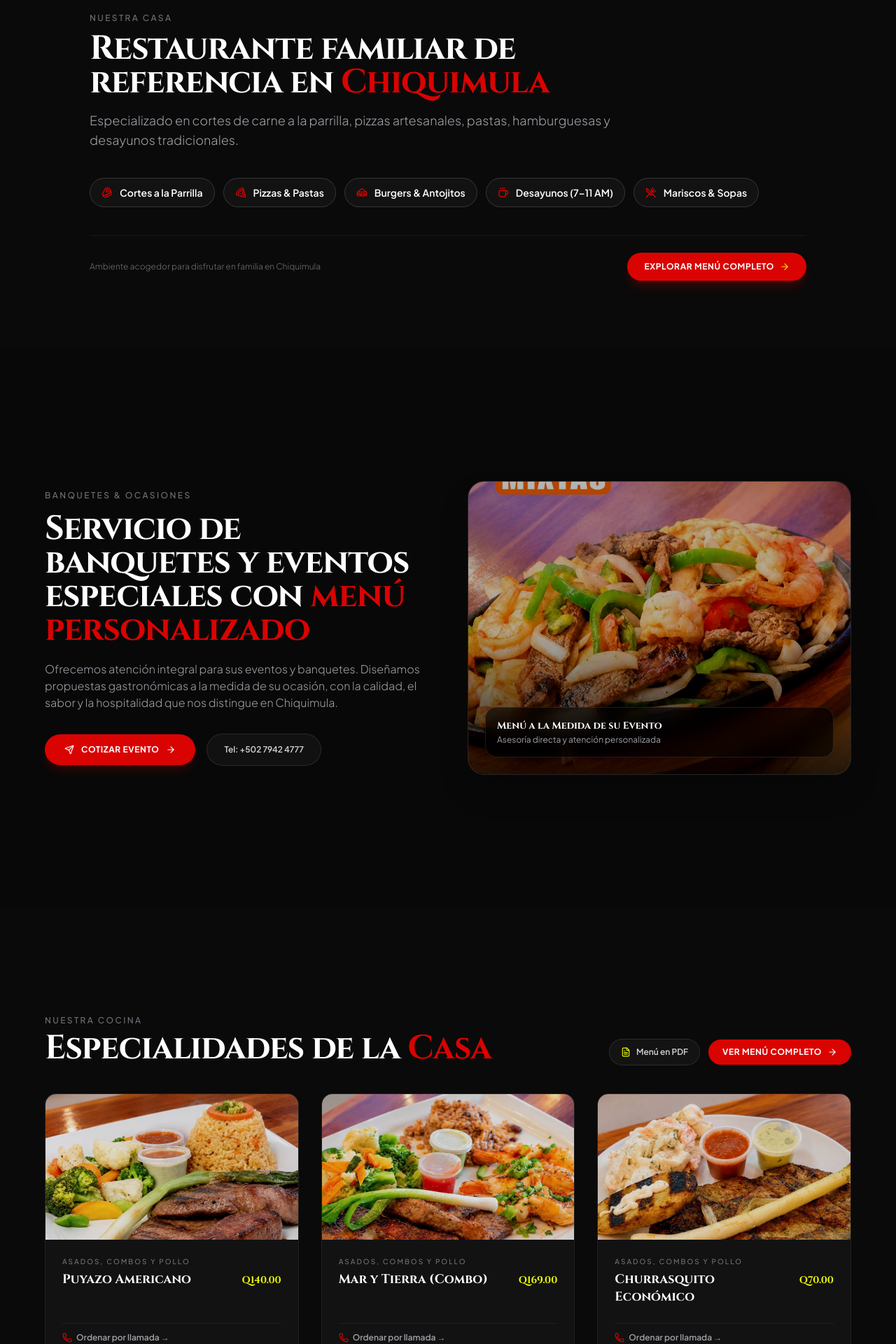
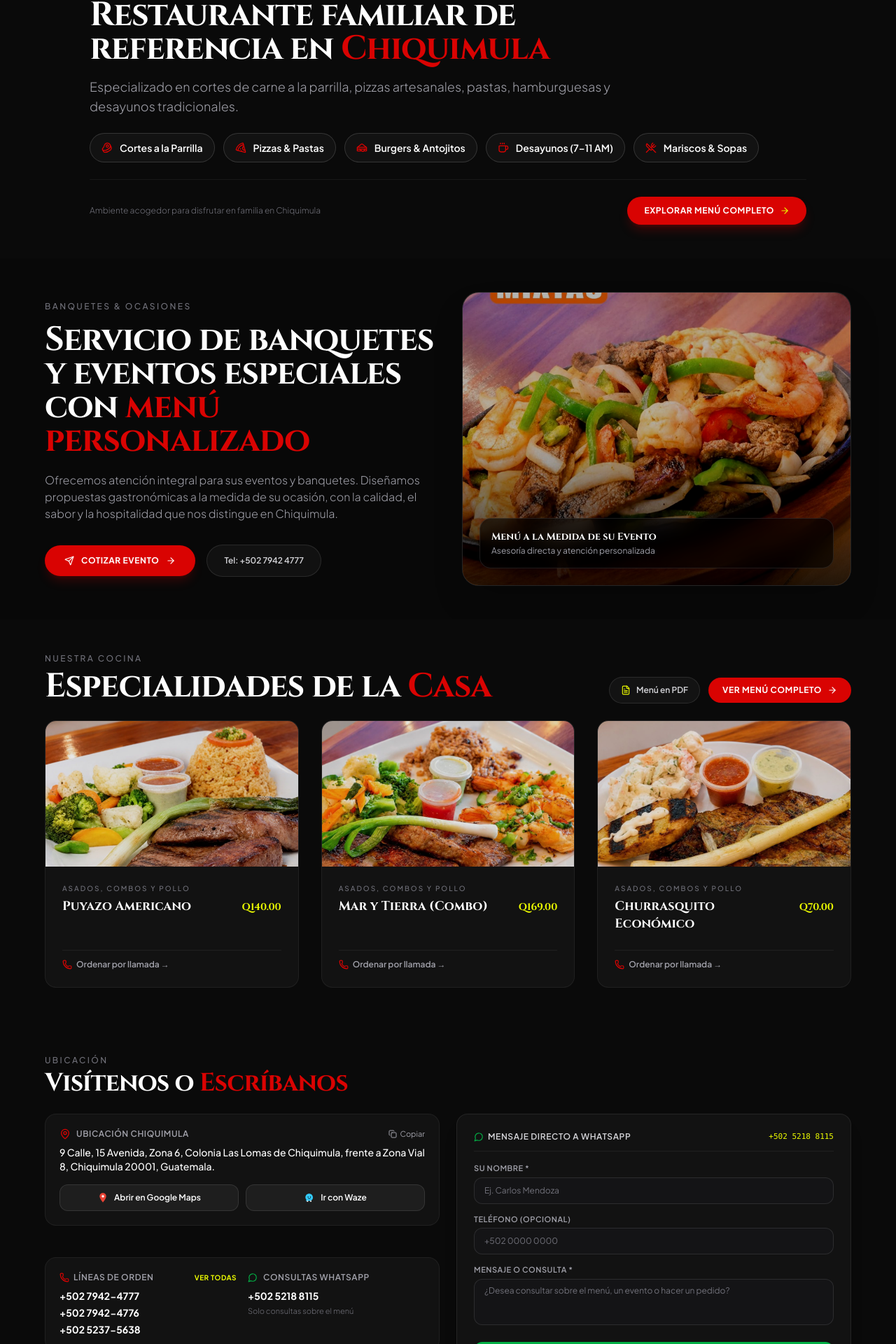
Before and after one commit to simporatech/tony-sgrill-web, a React (Vite) app: page / in a window 1280 px wide. Shown: the part 879-2799 px from the top of the page at 70% size. Built offline with nearby package versions, Linux system fonts and the light colour scheme; a web font is replaced by a local one.

Commit message:
fix(layout): remove forced min-h-screen and excessive vertical padding across all content sections

```diff
--- a/src/components/AboutSection.tsx
+++ b/src/components/AboutSection.tsx
@@ -17,11 +17,11 @@ export const AboutSection: React.FC = () => {
   return (
     <section
       id="nosotros"
-      className="relative bg-[#0a0a0a] text-white px-4 sm:px-6 lg:px-8 py-20 sm:py-24 border-t border-white/[0.05]"
+      className="relative bg-[#0a0a0a] text-white px-4 sm:px-6 lg:px-8 py-8 sm:py-12 border-t border-white/[0.05]"
     >
       <div className="max-w-5xl mx-auto w-full">
         {/* Concise Brand Story */}
-        <div className="max-w-3xl mb-10">
+        <div className="max-w-3xl mb-6">
           <span className="text-xs uppercase tracking-[0.2em] text-zinc-500 font-medium block mb-3">
             {about.eyebrow}
           </span>
@@ -34,7 +34,7 @@ export const AboutSection: React.FC = () => {
         </div>
 
         {/* Functional Category Jump Pills */}
-        <div className="flex flex-wrap gap-3 mb-10">
+        <div className="flex flex-wrap gap-3 mb-6">
           {QUICK_CATEGORY_LINKS.map((item) => {
             const Icon = item.icon;
             return (
--- a/src/components/Contact.tsx
+++ b/src/components/Contact.tsx
@@ -68,9 +68,9 @@ export const Contact: React.FC = () => {
   return (
     <section
       id="contacto"
-      className="relative min-h-screen flex flex-col justify-between bg-[#0a0a0a] text-white px-4 sm:px-6 lg:px-8 pt-20 pb-12"
+      className="relative bg-[#0a0a0a] text-white px-4 sm:px-6 lg:px-8 py-8 sm:py-12"
     >
-      <div className="max-w-6xl mx-auto w-full my-auto">
+      <div className="max-w-6xl mx-auto w-full">
 
         {/* Header */}
         <div className="mb-6">
--- a/src/components/EventsSection.tsx
+++ b/src/components/EventsSection.tsx
@@ -9,9 +9,9 @@ export const EventsSection: React.FC = () => {
   return (
     <section
       id="eventos"
-      className="relative min-h-screen flex items-center justify-center bg-[#080808] text-white px-4 sm:px-6 lg:px-8 py-20"
+      className="relative bg-[#080808] text-white px-4 sm:px-6 lg:px-8 py-8 sm:py-12"
     >
-      <div className="max-w-6xl mx-auto w-full grid grid-cols-1 lg:grid-cols-12 gap-8 lg:gap-14 items-center">
+      <div className="max-w-6xl mx-auto w-full grid grid-cols-1 lg:grid-cols-12 gap-6 lg:gap-10 items-center">
 
         {/* Left Editorial Copy */}
         <div className="lg:col-span-6 flex flex-col justify-center">
--- a/src/components/Footer.tsx
+++ b/src/components/Footer.tsx
@@ -17,7 +17,7 @@ export const Footer: React.FC = () => {
   };
 
   return (
-    <footer className="relative bg-[#050505] text-white pt-20 pb-12 border-t border-white/10 overflow-hidden">
+    <footer className="relative bg-[#050505] text-white py-8 sm:py-12 border-t border-white/10 overflow-hidden">
 
       {/* Glow elements */}
       <div className="absolute top-0 left-1/2 -translate-x-1/2 w-[800px] h-[200px] bg-gradient-to-b from-[#D90302]/10 to-transparent blur-3xl pointer-events-none" />
@@ -25,7 +25,7 @@ export const Footer: React.FC = () => {
       <div className="max-w-7xl mx-auto px-4 sm:px-6 lg:px-8 relative z-10">
 
         {/* Main Footer Content */}
-        <div className="grid grid-cols-1 md:grid-cols-2 lg:grid-cols-12 gap-10 lg:gap-8 pb-16 border-b border-white/10">
+        <div className="grid grid-cols-1 md:grid-cols-2 lg:grid-cols-12 gap-6 lg:gap-8 pb-8 border-b border-white/10">
 
           {/* Brand Info (4 cols) */}
           <div className="lg:col-span-4 space-y-4">
--- a/src/components/MenuSection.tsx
+++ b/src/components/MenuSection.tsx
@@ -50,12 +50,12 @@ export const MenuSection: React.FC<MenuSectionProps> = ({ onOpenPdfMenu }) => {
   return (
     <section
       id="menu"
-      className="relative min-h-screen flex items-center justify-center bg-[#0a0a0a] text-white px-4 sm:px-6 lg:px-8 py-20"
+      className="relative bg-[#0a0a0a] text-white px-4 sm:px-6 lg:px-8 py-8 sm:py-12"
     >
       <div className="max-w-6xl mx-auto w-full flex flex-col justify-center">
 
         {/* Header */}
-        <div className="flex flex-col sm:flex-row sm:items-end justify-between mb-10 gap-4">
+        <div className="flex flex-col sm:flex-row sm:items-end justify-between mb-6 gap-4">
           <div>
             <span className="text-xs uppercase tracking-[0.2em] text-zinc-500 font-medium block mb-2">
               Nuestra Cocina
--- a/src/pages/WebMenuPage.tsx
+++ b/src/pages/WebMenuPage.tsx
@@ -201,7 +201,7 @@ export const WebMenuPage: React.FC = () => {
   };
 
   return (
-    <div className="min-h-screen bg-[#080808] text-white pt-28 pb-28 relative overflow-x-clip font-sans">
+    <div className="bg-[#080808] text-white pt-24 sm:pt-28 pb-12 relative overflow-x-clip font-sans">
       {/* Subtle Ambient Glow */}
       <div className="absolute top-0 right-1/4 w-[500px] h-[500px] bg-[#D90302]/10 blur-[180px] rounded-full pointer-events-none" />
       <div className="absolute top-1/3 left-0 w-[400px] h-[400px] bg-[#EBFA00]/5 blur-[180px] rounded-full pointer-events-none" />
@@ -315,7 +315,7 @@ export const WebMenuPage: React.FC = () => {
             </div>
 
             {/* Compact Visual Showcase Cards Stacked Vertically */}
-            <div className="space-y-8">
+            <div className="space-y-6">
               {OPEN_CATEGORIES.map((cat) => {
                 const isPromos = cat.slug === 'promociones';
                 const allRows = getRowsForCategory(cat.slug);
```
